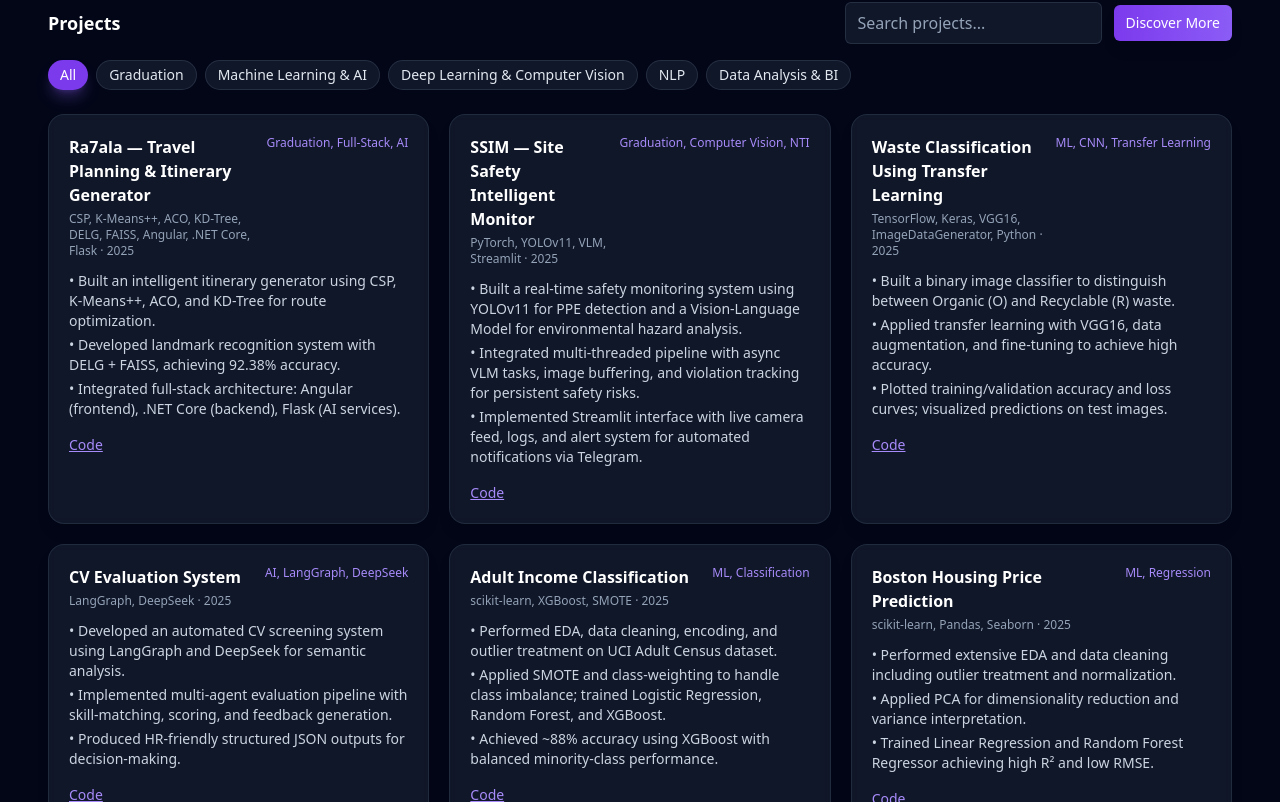
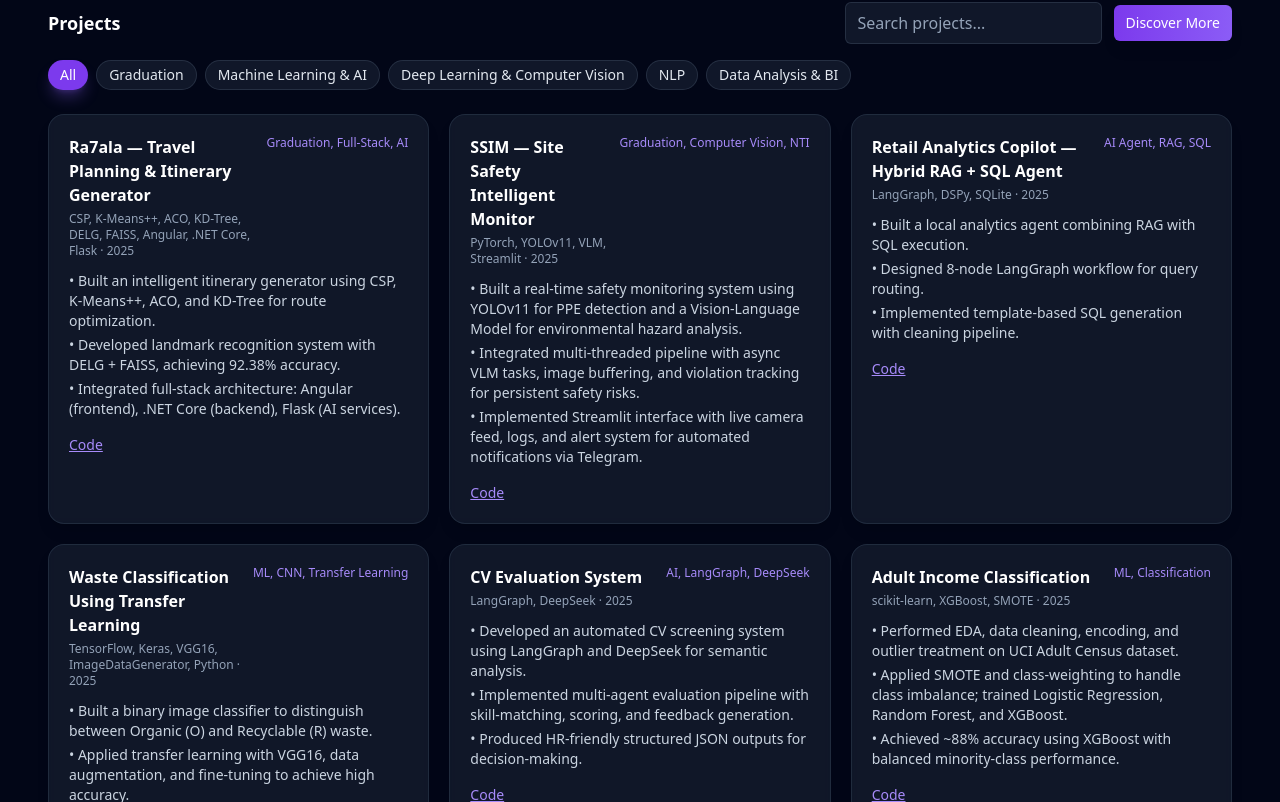
Before and after one commit to sondosahmed72/my-portfolio, a React (Create React App) app: page / in a window 1280 px wide. Shown: the part 1378-2180 px from the top of the page. Built offline with nearby package versions, Linux system fonts and the light colour scheme.

Commit message:
Update projectsData with Retail Analytics Copilot

```diff
--- a/src/PortfolioPage.jsx
+++ b/src/PortfolioPage.jsx
@@ -64,6 +64,24 @@ const projectsData = [
   },
 
   // ---------------- Machine Learning & AI ----------------
+  {
+  id: "retail_copilot",
+  category: "Machine Learning & AI",
+  title: "Retail Analytics Copilot — Hybrid RAG + SQL Agent",
+  year: "2025",
+  tags: ["AI Agent", "RAG", "SQL"],
+  tech: "LangGraph, DSPy, SQLite",
+  bullets: [
+    "Built a local analytics agent combining RAG with SQL execution.",
+    "Designed 8-node LangGraph workflow for query routing.",
+    "Implemented template-based SQL generation with cleaning pipeline.",
+    "Delivered fully offline structured and accurate query results.",
+  ],
+  links: {
+    github: "https://github.com/sondosahmed72/Retail-Analytics-Copilot.git",
+    live: "https://ra7ala.live",
+  },
+  },
   {
     id: "waste_classification",
     category: "Machine Learning & AI",
@@ -1103,7 +1121,7 @@ export default function PortfolioPage() {
               <div className="mt-5 flex flex-wrap gap-3">
                 <a
                   href={
-                    "https://drive.google.com/file/d/1ycQL0RIIDDH26OeSaQiTyh-mQNnLokoj/view?usp=sharing"
+                    "https://drive.google.com/drive/folders/1Et6_0pzbqyG7yRm3zKoVaKeLvcIsqfiX?usp=sharing"
                   }
                   className="px-4 py-2 bg-violet-600 hover:bg-violet-500 rounded-full text-sm font-medium text-white shadow-lg hover:shadow-violet-500/50 hover:scale-105 transition-all"
                 >
```
